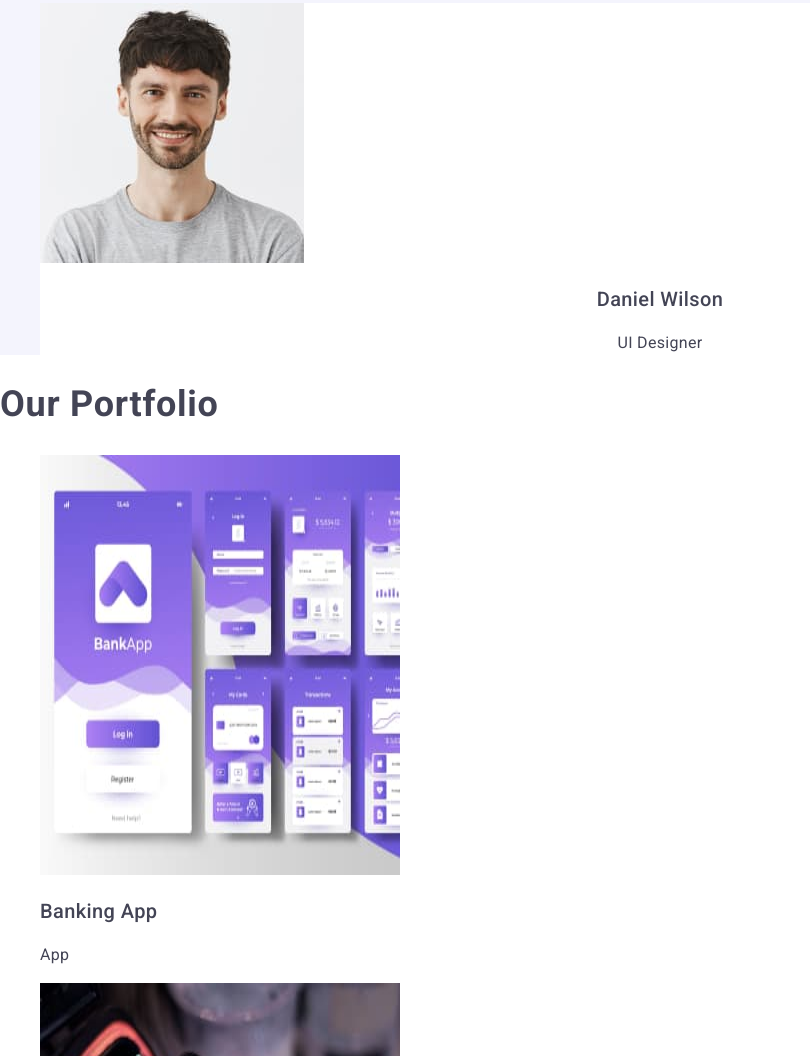
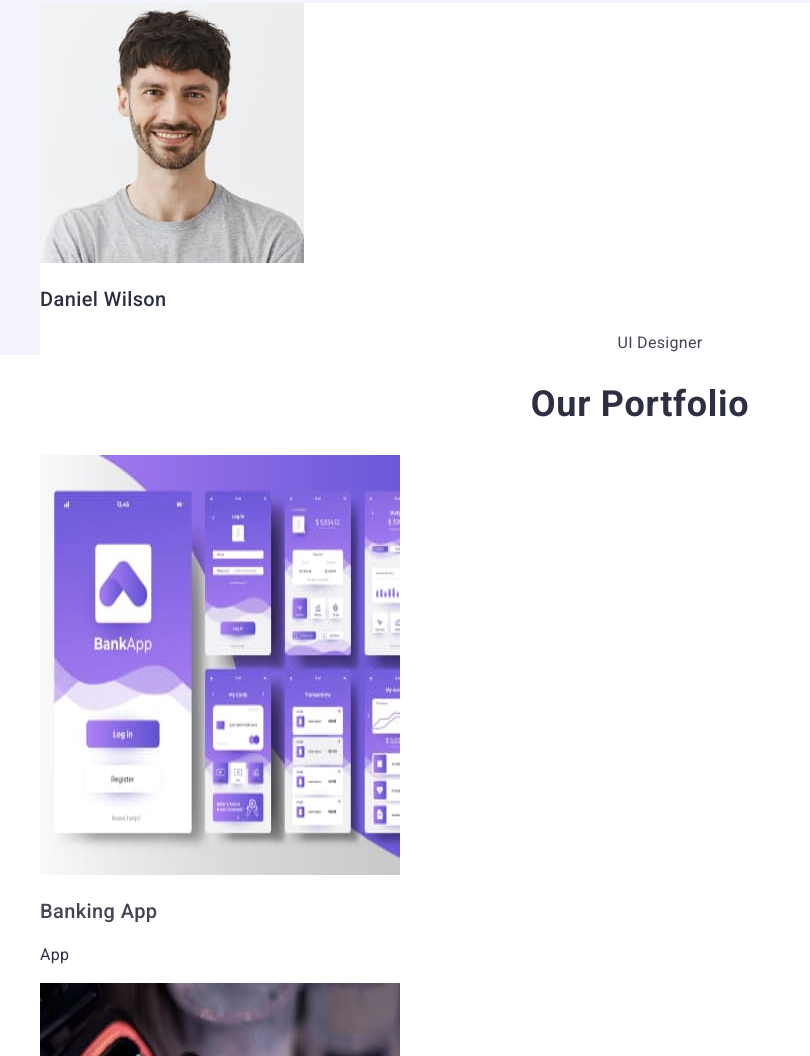
Before and after one commit to V4Valeria/goit-markup-hw-02, a plain HTML site: page index.html in a window 1280 px wide. Shown: the part 1744-2800 px from the top of the page, without its empty margins (0-810 px from the left). Drawn offline with nearby package versions, Linux system fonts and the light colour scheme.

Commit message:
second error cleanup

```diff
--- a/css/styles.css
+++ b/css/styles.css
@@ -21,6 +21,9 @@ body {
   font-size: 36px;
   line-height: 1.11;
   letter-spacing: 0.02em;
+  text-align: center;
+  text-transform: capitalize;
+  color: #2e2f42;
 }
 
 /* === HEADER STYLES ===*/
@@ -42,13 +45,14 @@ body {
   font-size: 16px;
   line-height: 1.5;
   letter-spacing: 0.02em;
+  color: #2e2f42;
 }
 .menu-link:hover,
 .menu-link:focus {
   color: #404bbf;
 }
 .contacts {
-  font-style: normal
+  font-style: normal;
   font-weight: 400;
   font-size: 16px;
   line-height: 1.5;
@@ -92,6 +96,7 @@ body {
 /* ===BENEFITS STYLES === */
 
 .benefits-list-title {
+  color: #2e2f42;
   font-weight: 500;
   font-size: 20px;
   line-height: 1.2;
@@ -115,8 +120,7 @@ body {
   font-size: 20px;
   line-height: 1.2;
   letter-spacing: 0.02em;
-  text-align: center;
-  text-transform: capitalize;
+  color: #2e2f42;
 }
 .team-list-item {
   background-color: #ffffff;
@@ -143,7 +147,7 @@ body {
   font-size: 16px;
   line-height: 1.5;
   letter-spacing: 0.02em;
-  color: #434455;
+  color: #2e2f42;
 }
 
 /* === FOOTER STYLES === */
@@ -152,7 +156,7 @@ body {
   background: #2e2f42;
 }
 .footer-logo {
-  color:#4d5ae5;
+  color: #4d5ae5;
   font-family: "Raleway", sans-serif;
   font-weight: 700;
   font-size: 18px;
@@ -161,7 +165,7 @@ body {
   text-transform: uppercase;
 }
 .footer-accent {
-  color:#f4f4fd;
+  color: #f4f4fd;
 }
 .footer-text {
   font-weight: 400;
```
